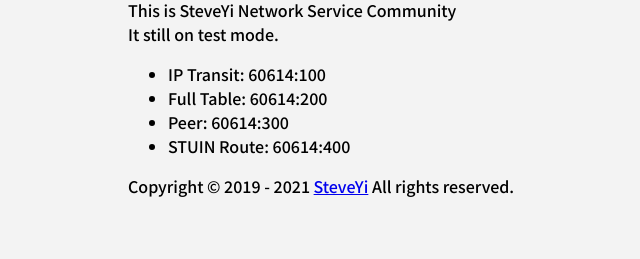
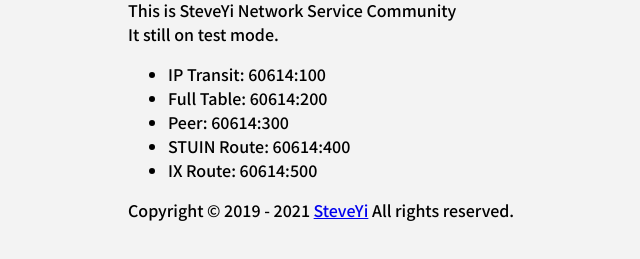
Before and after one commit to steveyiyo/SteveYi-Network, a plain HTML site: page community.html in a window 1280 px wide. Shown: the part 77-336 px from the top of the page, without its empty margins (128-768 px from the left). Drawn offline with Linux system fonts and the light colour scheme; a web font is replaced by a local one.

Commit message:
Add IX Route Community

```diff
--- a/community.html
+++ b/community.html
@@ -50,6 +50,7 @@
             <li>Full Table: 60614:200</li>
             <li>Peer: 60614:300</li>
             <li>STUIN Route: 60614:400</li>
+            <li>IX Route: 60614:500</li>
         </ul>
     </div>
     <div class="container">
```
